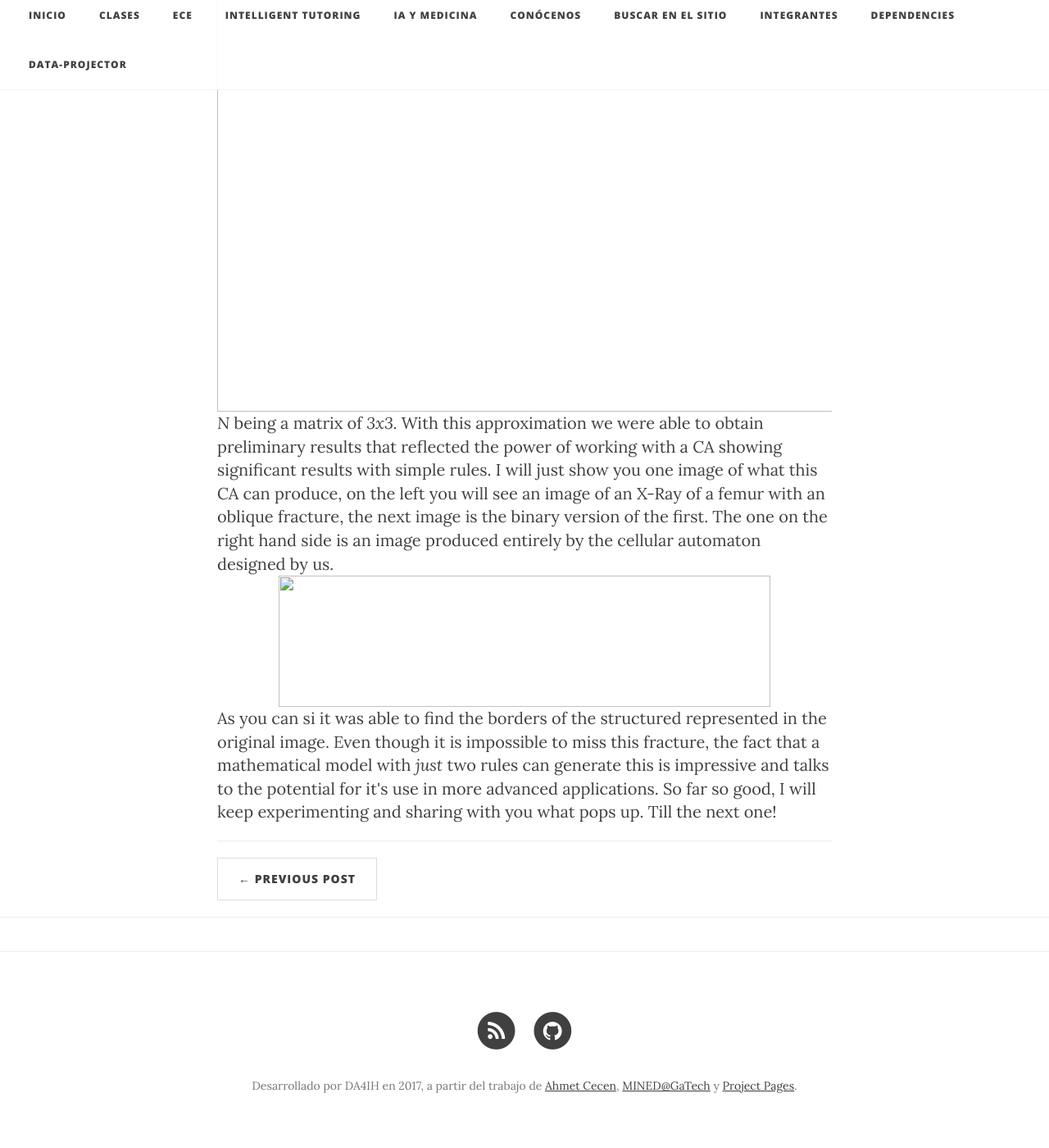
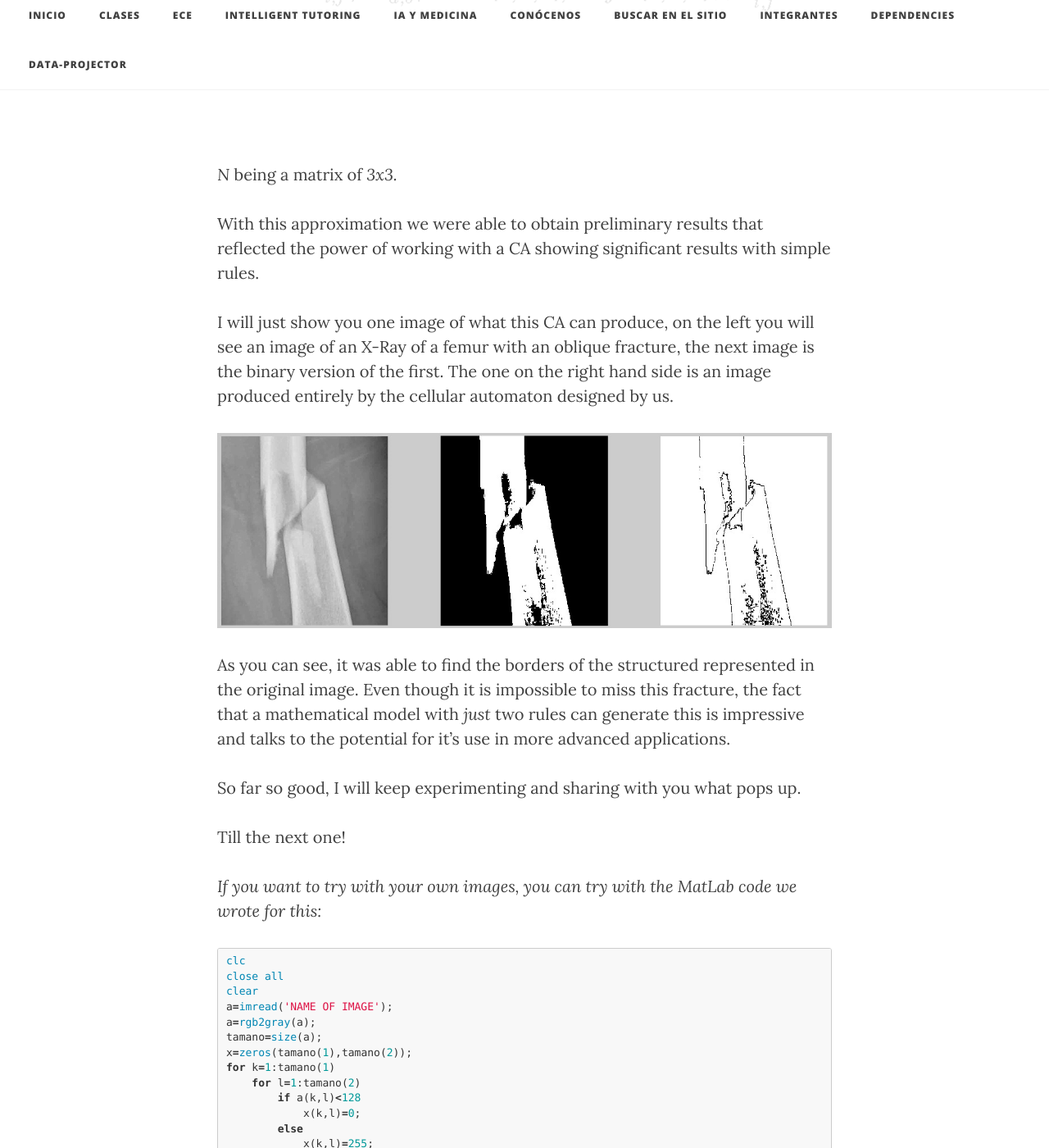
Before and after one commit to DA4IH/DA4IH.github.io, a Jekyll site: the page built from _posts/2017-01-26-CA-medimages.markdown, in a window 1280 px wide and 1400 px high, scrolled down 1614 px. Shown: the whole window at 82% size. Built offline with Jekyll 4.4.1, drawn with Linux system fonts in a browser that asks for light colours; nearby versions of some CDN libraries; comment, search, counter and statistics services are not loaded; some of the changed text lies outside the part shown.

Commit message:
Added Post on CA and medical images with MatLab code and pictures working

```diff
--- a/_posts/2017-01-26-CA-medimages.markdown
+++ b/_posts/2017-01-26-CA-medimages.markdown
@@ -1,10 +1,12 @@
 ---
 layout:     post
-title:      Autómatas Celulares e Imágenes Médicas
+title:      Cellular Automatas and Medical Images
 author:     Gener Avilés R
 tags: 		  Matemáticas_Discretas Autómatas Celulares Imágenes Médicas
-subtitle:  	Un Modelo Determinista para Detección de Bordes en Imágenes Médicas
+subtitle:
 category:  med
+header-img: "img/med.png"
+visualworkflow: true
 ---
 
 Cellular Automata (CA) are models that are <a href="https://en.wikipedia.org/wiki/Discrete_mathematics"> discrete </a> in time and space, also known as tessellation automata, homogenous structures, cellular structures, iterative arrays, etc.
@@ -24,8 +26,7 @@ In order for the rules to be understood we have to declare some concepts before:
 <ul>A greyscale image can be represented by a matrix of data<i> F={W x M} </i>where<i>F<sub>W,M</sub> belong to the set of numbers <i>{0,1,2,...,255}.</i></i> </ul>
 The following image summarises the rules:
 
-![ca rules]()
-<image src= "../img/carules.png" width="1200" height="600">
+![Reglas del AC](https://raw.githubusercontent.com/DA4IH/DA4IH.github.io/master/img/carules.png)
 
 <i>N </i>being a matrix of <i>3x3.</i>
 
@@ -33,9 +34,54 @@ With this approximation we were able to obtain preliminary results that reflecte
 
 I will just show you one image of what this CA can produce, on the left you will see an image of an X-Ray of a femur with an oblique fracture, the next image is the binary version of the first. The one on the right hand side is an image produced entirely by the cellular automaton designed by us.
 
-<image src= "../img/fractura.png" width="600" height= "160">
+![Resultados](https://raw.githubusercontent.com/DA4IH/DA4IH.github.io/master/img/fractura.png)
 
-As you can si it was able to find the borders of the structured represented in the original image. Even though it is impossible to miss this fracture, the fact that a mathematical model with <i>just</i> two rules can generate this is impressive and talks to the potential for it's use in more advanced applications.
+As you can see, it was able to find the borders of the structured represented in the original image. Even though it is impossible to miss this fracture, the fact that a mathematical model with <i>just</i> two rules can generate this is impressive and talks to the potential for it's use in more advanced applications.
 
 So far so good, I will keep experimenting and sharing with you what pops up.
+
 Till the next one!
+
+*If you want to try with your own images, you can try with the MatLab code we wrote for this:*
+
+{% highlight matlab %}
+clc
+close all
+clear
+a=imread('NAME OF IMAGE');
+a=rgb2gray(a);
+tamano=size(a);
+x=zeros(tamano(1),tamano(2));
+for k=1:tamano(1)
+    for l=1:tamano(2)
+        if a(k,l)<128
+            x(k,l)=0;
+        else
+            x(k,l)=255;
+        end
+    end
+end
+subplot(1,3,1)
+imshow(a);
+subplot(1,3,2)
+imshow(x);
+y=zeros(tamano(1),tamano(2));
+y=y+255;
+for k=1:tamano(1)
+    for l=1:tamano(2)
+        if k>1 & k< tamano(1)-1 & l>1 & l<tamano(2)-1
+            if x(k-1,l-1) == 0 & x(k,l-1) == 0 & x(k+1,l-1) == 0 & x(k-1,l) == 0 & x(k,l) == 0 & x(k+1,l) == 0 & x(k-1,l+1) == 0 & x(k,l+1) == 0 & x(k+1,l+1) == 0
+                c(k,l)=255;
+            else
+            if x(k-1,l-1) == 255 & x(k,l-1) == 255 & x(k+1,l-1) == 255 & x(k-1,l) == 255 & x(k,l) == 255 & x(k+1,l) == 255 & x(k-1,l+1) == 255 & x(k,l+1) == 255 & x(k+1,l+1) == 255
+               y(k,l)=255;
+            else
+                y(k,l)=0;
+            end
+            end
+        end
+    end
+end
+subplot(1,3,3)
+imshow(y);
+}{% endhighlight %}
```
